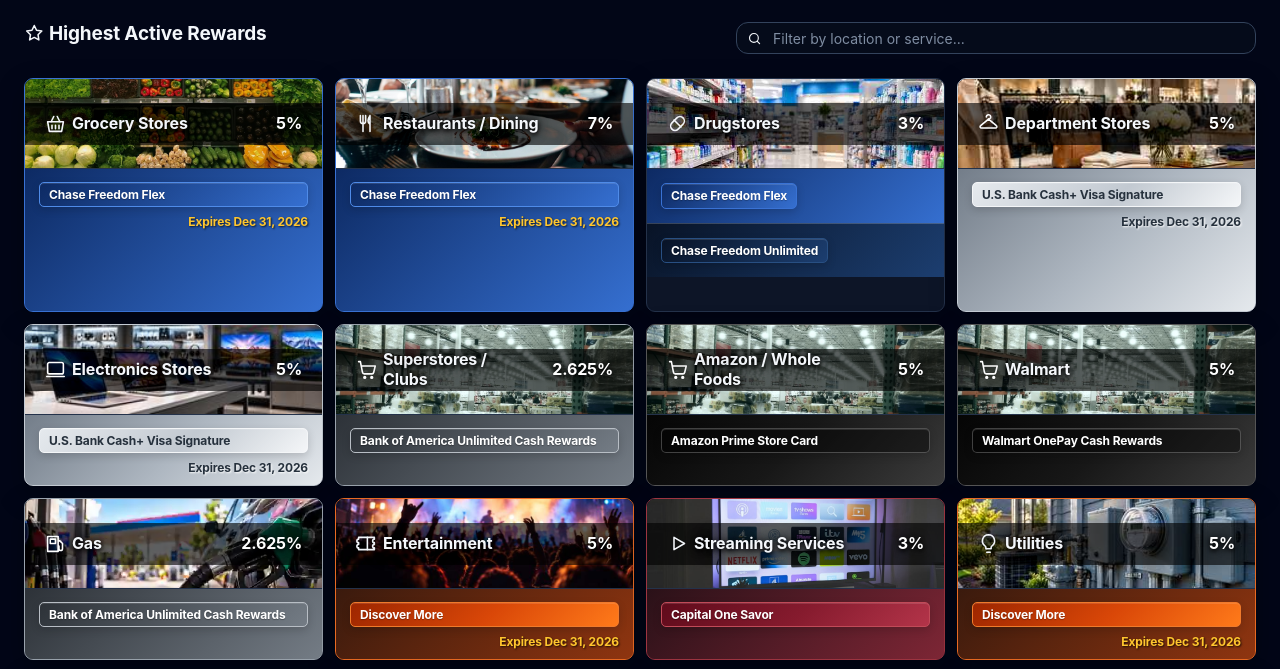
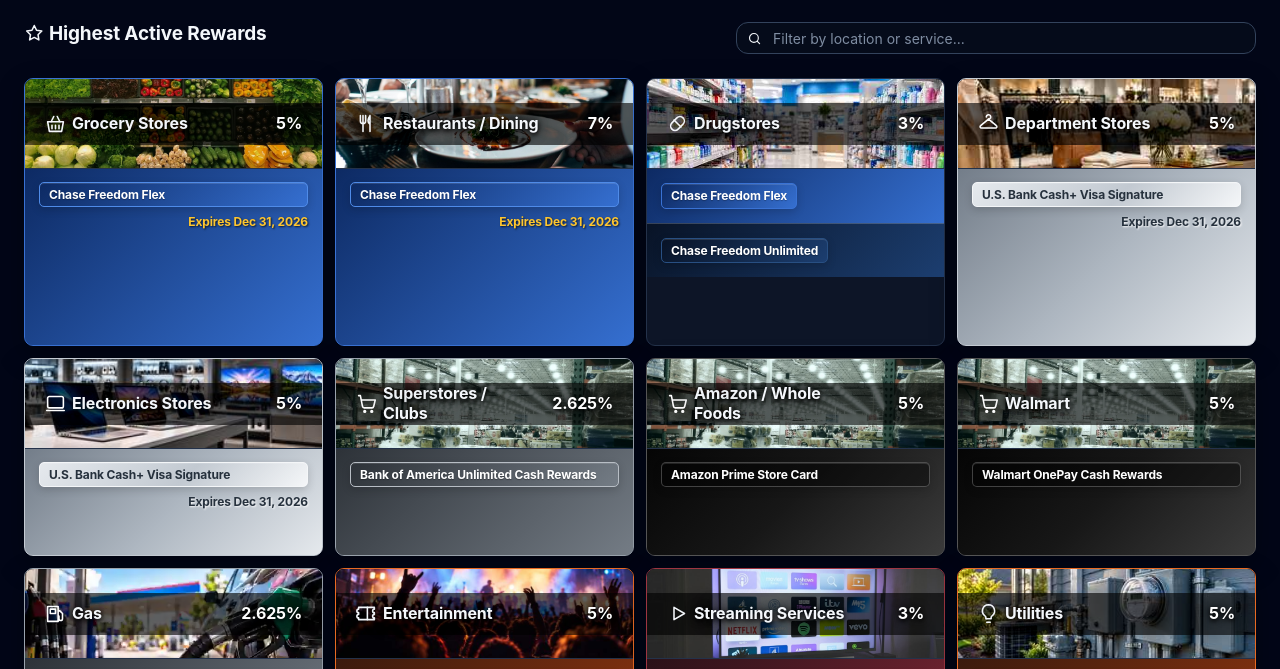
Before and after one commit to rtresco/CreditCardPortal, a plain HTML site: page index.html in a window 1280 px wide. Shown: the part 120-789 px from the top of the page. Drawn offline with Linux system fonts and the light colour scheme.

Commit message:
Add consistent bottom spacing to ongoing rewards

```diff
--- a/styles.css
+++ b/styles.css
@@ -1602,3 +1602,10 @@ table{color:#e7eef8}th{background:#123f78;color:#fff}td{border-bottom-color:#243
   border-top-color:rgba(38,49,61,.24)!important;
   text-shadow:1px 1px 2px rgba(255,255,255,.95)!important;
 }
+
+
+/* Card Rewards: reserve a taller bottom area when a reward has no expiration date. */
+#rewards .reward-card .reward-expiry-row-ongoing{
+  min-height:68px;
+  box-sizing:border-box;
+}
```
